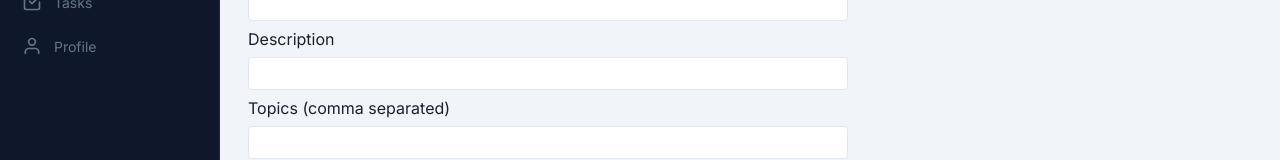
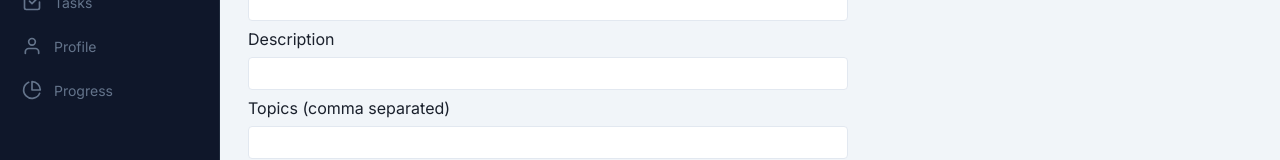
Before and after one commit to sankar-36/daly-traker, a React (Vite) app in the folder frontend/: page /courses in a window 1280 px wide. Shown: the part 197-357 px from the top of the page. Built offline with nearby package versions, Linux system fonts and the light colour scheme; no server answers; sample sign-in values are in the browser's storage.

Commit message:
add proress page

```diff
--- a/frontend/src/App.jsx
+++ b/frontend/src/App.jsx
@@ -17,6 +17,7 @@ import CourseDetail from "./pages/CourseDetail";
 import Tasks from "./pages/Tasks";
 import Profile from "./pages/Profile";
 import NotFound from "./pages/404";
+import Progress from "./pages/Progress";
 
 
 export default function App() {
@@ -38,7 +39,9 @@ export default function App() {
             <Route path="/courses/:id" element={<CourseDetail />} />
             <Route path="/tasks" element={<Tasks />} />
             <Route path="/profile" element={<Profile />} />
+            <Route path="/progress" element={<Progress />} />
           </Route>
+
         </Route>
 
         {/* ── Fallback ── */}
--- a/frontend/src/components/Sidebar.jsx
+++ b/frontend/src/components/Sidebar.jsx
@@ -2,6 +2,7 @@ import React from "react";
 import { Link, useLocation } from "react-router-dom";
 import {
   FiHome, FiBook, FiCheckSquare, FiUser,
+  FiPieChart,
 } from "react-icons/fi";
 
 const NAV_ITEMS = [
@@ -9,6 +10,8 @@ const NAV_ITEMS = [
   { to: "/courses",   icon: FiBook,        label: "Courses"   },
   { to: "/tasks",     icon: FiCheckSquare, label: "Tasks"     },
   { to: "/profile",   icon: FiUser,        label: "Profile"   },
+  { to: "/progress",  icon: FiPieChart,    label: "Progress"  },
+
 ];
 
 export default function Sidebar({ isOpen }) {
--- /dev/null
+++ b/frontend/src/pages/Progress.jsx
@@ -0,0 +1,12 @@
+import React from "react";
+import ProgressChart from "../components/ProgressChart";
+
+const Progress=()=>{
+      return(
+           <div>
+                <h1>Progress</h1>
+                <ProgressChart/>
+           </div>
+      )
+}
+export default Progress;
```
